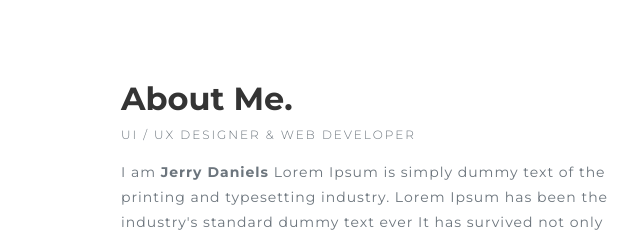
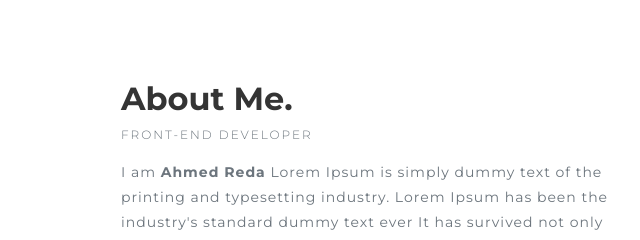
Before and after one commit to AhmedReda19077/daniels-template, a plain HTML site: page index.html in a window 1280 px wide. Shown: the part 820-1060 px from the top of the page, 531-1171 px from the left. Drawn offline with Linux system fonts and the light colour scheme.

Commit message:
Update New Data About Me

```diff
--- a/index.html
+++ b/index.html
@@ -101,8 +101,8 @@
                     <div class="col-xl-6 col-lg-5">
                         <div class="about-content">
                             <h2 class="main-color fw-bolder">About Me.</h2>
-                            <p class="text-muted text-uppercase fw-light">UI / UX Designer & Web Developer</p>
-                            <p class="text-muted w-100 main-p">I am <span class="fw-bold">Jerry Daniels</span> Lorem
+                            <p class="text-muted text-uppercase fw-light"> Front-End Developer</p>
+                            <p class="text-muted w-100 main-p">I am <span class="fw-bold">Ahmed Reda</span> Lorem
                                 Ipsum is simply dummy text of the printing and typesetting
                                 industry. Lorem Ipsum has been the industry's standard dummy text ever It has survived
                                 not only five centuries, but also the leap into electronic but also the leap into
```
